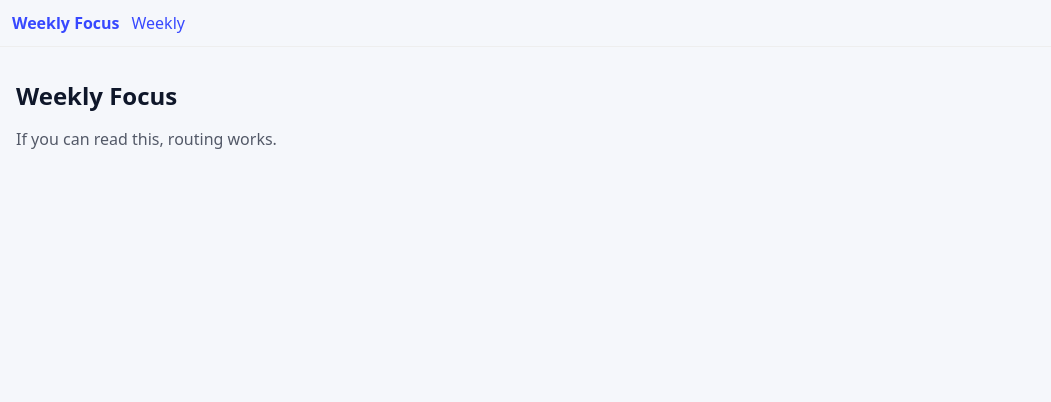
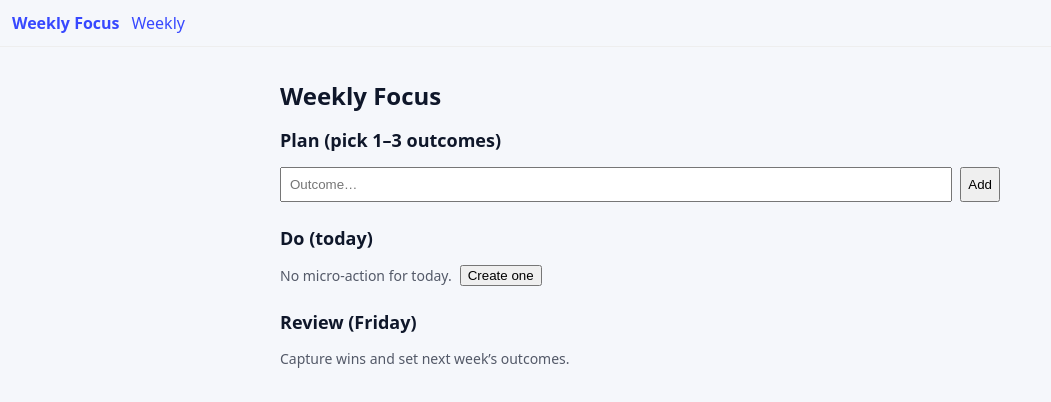
Before and after one commit to ricardo2881/lifecoach, a React (Vite) app in the folder vitejs-vite-t1pxjefp/: page /#/ in a window 1280 px wide. Shown: the top 402 px of the page, without its empty margins (0-1051 px from the left). Built offline with nearby package versions, Linux system fonts and the light colour scheme.

Commit message:
Update Weekly.tsx

```diff
--- a/vitejs-vite-t1pxjefp/src/routes/Weekly.tsx
+++ b/vitejs-vite-t1pxjefp/src/routes/Weekly.tsx
@@ -1,10 +1,97 @@
-import React from "react";
+import React, { useEffect, useState } from "react";
+
+type Outcome = { id: string; title: string; status: "planned" | "done" };
+type MicroAction = { id: string; label: string; completed?: boolean };
 
 export default function Weekly() {
+  const [outcomes, setOutcomes] = useState<Outcome[]>([]);
+  const [newOutcome, setNewOutcome] = useState("");
+  const [todayAction, setTodayAction] = useState<MicroAction | null>(null);
+  const [remaining, setRemaining] = useState(120);
+  const [running, setRunning] = useState(false);
+
+  function addOutcome() {
+    if (!newOutcome.trim()) return;
+    if (outcomes.length >= 3) return alert("Keep it to 1–3 outcomes.");
+    setOutcomes(o => [...o, { id: crypto.randomUUID(), title: newOutcome.trim(), status: "planned" }]);
+    setNewOutcome("");
+  }
+
+  function createTodayAction() {
+    if (!outcomes.length) return alert("Add an outcome first.");
+    setTodayAction({ id: crypto.randomUUID(), label: `2-min move on: ${outcomes[0].title}` });
+    setRemaining(120);
+    setRunning(false);
+  }
+
+  // Simple 2-minute timer
+  useEffect(() => {
+    if (!running) return;
+    const t = setInterval(() => {
+      setRemaining(r => {
+        if (r <= 1) {
+          clearInterval(t);
+          setRunning(false);
+          setTodayAction(a => (a ? { ...a, completed: true } : a));
+          return 0;
+        }
+        return r - 1;
+      });
+    }, 1000);
+    return () => clearInterval(t);
+  }, [running]);
+
+  const mm = String(Math.floor(remaining / 60)).padStart(2, "0");
+  const ss = String(remaining % 60).padStart(2, "0");
+
   return (
-    <div style={{ padding: 16 }}>
+    <div style={{ padding: 16, maxWidth: 720, margin: "0 auto" }}>
       <h1 style={{ fontSize: 24, fontWeight: 700 }}>Weekly Focus</h1>
-      <p style={{ opacity: 0.7 }}>If you can read this, routing works.</p>
+
+      <section style={{ marginTop: 16 }}>
+        <h2 style={{ fontSize: 18 }}>Plan (pick 1–3 outcomes)</h2>
+        <div style={{ display: "flex", gap: 8, marginTop: 8 }}>
+          <input
+            value={newOutcome}
+            onChange={e => setNewOutcome(e.target.value)}
+            placeholder="Outcome…"
+            style={{ flex: 1, padding: 8 }}
+          />
+          <button onClick={addOutcome}>Add</button>
+        </div>
+        <ul style={{ marginTop: 8 }}>
+          {outcomes.map(o => (
+            <li key={o.id} style={{ padding: 8, border: "1px solid #eee", borderRadius: 8, marginTop: 6 }}>
+              {o.title} <span style={{ opacity: .6, fontSize: 12 }}>({o.status})</span>
+            </li>
+          ))}
+        </ul>
+      </section>
+
+      <section style={{ marginTop: 24 }}>
+        <h2 style={{ fontSize: 18 }}>Do (today)</h2>
+        {!todayAction ? (
+          <div style={{ display: "flex", alignItems: "center", gap: 8 }}>
+            <span style={{ opacity: .7, fontSize: 14 }}>No micro-action for today.</span>
+            <button onClick={createTodayAction}>Create one</button>
+          </div>
+        ) : (
+          <div style={{ padding: 12, border: "1px solid #eee", borderRadius: 8 }}>
+            <div style={{ marginBottom: 6 }}>{todayAction.label}</div>
+            <div style={{ fontFamily: "monospace", fontSize: 20, marginBottom: 8 }}>
+              {mm}:{ss}
+            </div>
+            {!running && remaining > 0 && <button onClick={() => setRunning(true)}>Start 2-min</button>}
+            {running && <button onClick={() => setRunning(false)}>Pause</button>}
+            {remaining === 0 && <div style={{ color: "green", marginTop: 6 }}>Nice! 2-minute action logged.</div>}
+          </div>
+        )}
+      </section>
+
+      <section style={{ marginTop: 24 }}>
+        <h2 style={{ fontSize: 18 }}>Review (Friday)</h2>
+        <p style={{ opacity: .7, fontSize: 14 }}>Capture wins and set next week’s outcomes.</p>
+      </section>
     </div>
   );
 }
```
